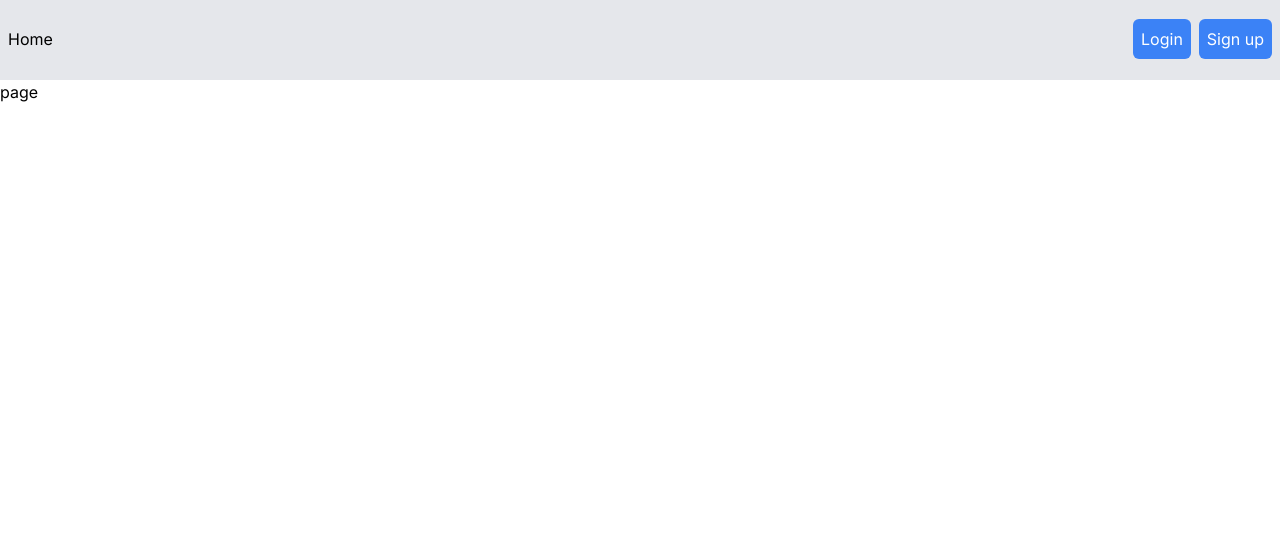
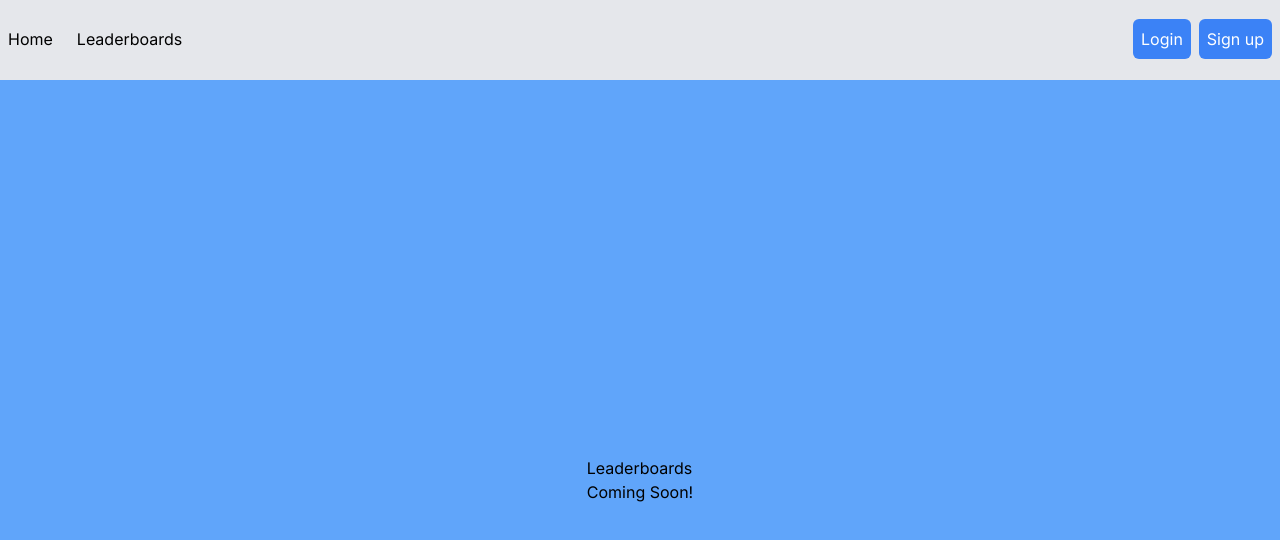
Before and after one commit to elyknehc/WhosThatPokemon, a Next.js app: page /leaderboards in a window 1280 px wide. Shown: the top 540 px of the page. Built offline with nearby package versions, Linux system fonts and the light colour scheme; no server answers.

Commit message:
setup pages for leaderboards, pokemon routing

```diff
--- /dev/null
+++ b/app/[pokemon].js
@@ -0,0 +1,9 @@
+"use client";
+import React, { useState, useEffect } from "react";
+import { useRouter } from "next/router";
+
+const [pokemon] = () => {
+	return <div>[pokemon]</div>;
+};
+
+export default [pokemon];
--- a/app/components/Navbar.jsx
+++ b/app/components/Navbar.jsx
@@ -38,6 +38,9 @@ const Navbar = () => {
 					<Link href="/">Home</Link>
 				</li>
 				<li className="mr-6">
+					<Link href="/leaderboards">Leaderboards</Link>
+				</li>
+				<li className="mr-6">
 					{user && (
 						<li className="mr-6">
 							<Link href="/profile">Saved Pokemon</Link>
--- a/app/leaderboards/page.jsx
+++ b/app/leaderboards/page.jsx
@@ -1,7 +1,31 @@
+"use client";
 import React from "react";
+import {
+	collection,
+	addDoc,
+	getDocs,
+	query,
+	where,
+	doc,
+} from "firebase/firestore";
+import { db } from "../firebase";
+import { UserAuth } from "../context/AuthContext";
+import { useState, useEffect } from "react";
 
 const page = () => {
-	return <div>page</div>;
+	return (
+		<div className="bg-blue-400 h-screen">
+			<div className="flex items-center justify-center h-screen">
+				<div>
+					<h1>
+						Leaderboards
+						<br />
+						Coming Soon!
+					</h1>
+				</div>
+			</div>
+		</div>
+	);
 };
 
 export default page;
```
